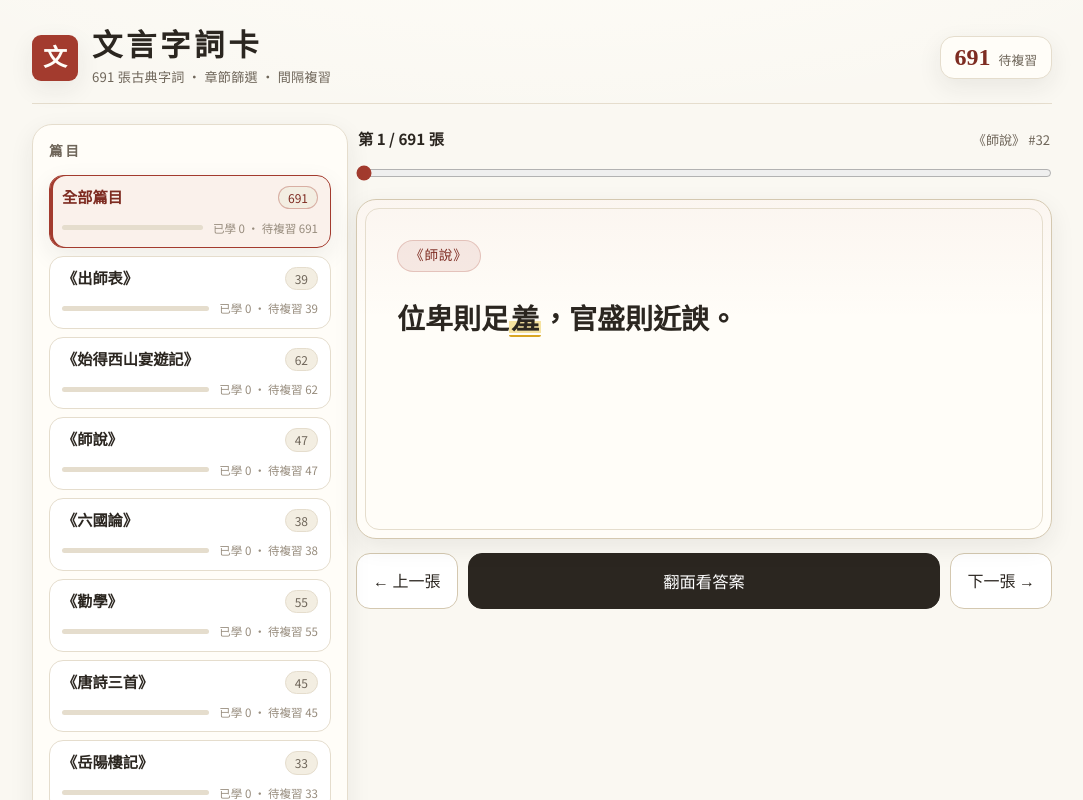
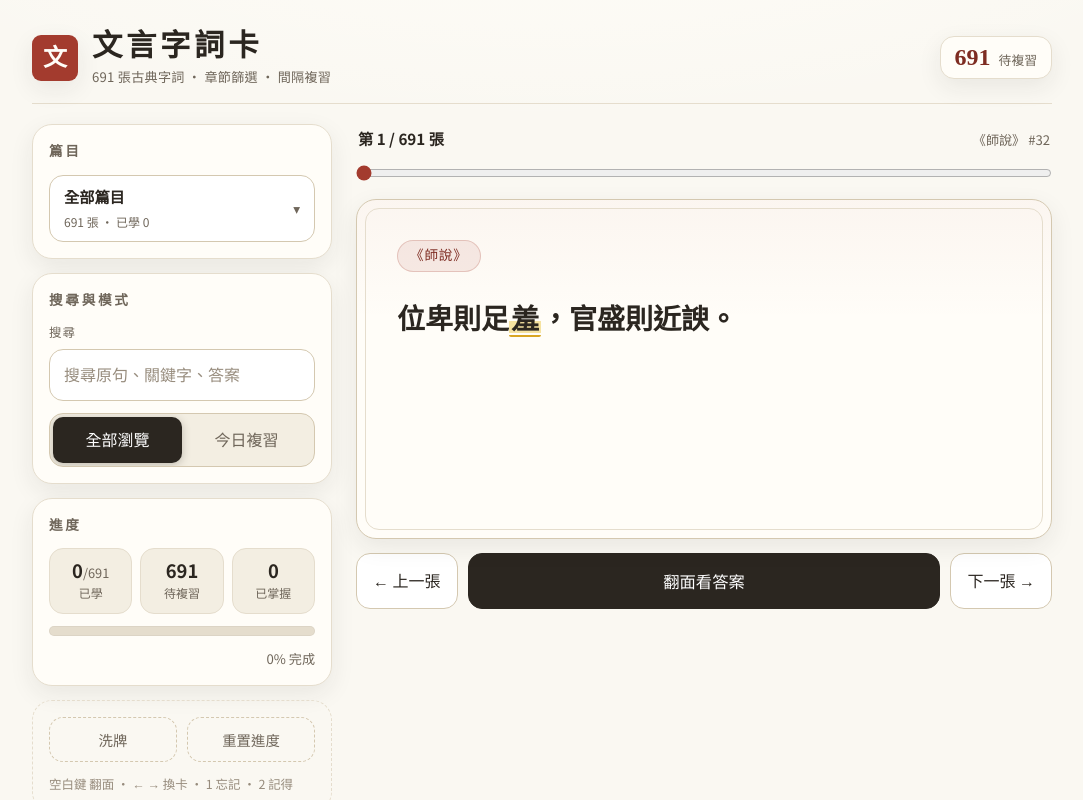
Before and after one commit to timothy0509/chinese-flashcards, a React (Vite) app: page / in a window 1280 px wide. Shown: the top 800 px of the page, without its empty margins (98-1181 px from the left). Built offline with nearby package versions, Linux system fonts and the light colour scheme.

Commit message:
Collapse text picker into compact dropdown menu

```diff
--- a/src/components/ChapterPicker.tsx
+++ b/src/components/ChapterPicker.tsx
@@ -1,3 +1,5 @@
+import { useEffect, useRef, useState } from "react";
+
 type Item = {
   name: string;
   count: number;
@@ -20,74 +22,120 @@ export default function ChapterPicker({
   totalLearned: number;
   totalDue: number;
 }) {
+  const [open, setOpen] = useState(false);
+  const [filter, setFilter] = useState("");
+  const rootRef = useRef<HTMLDivElement>(null);
+
+  const selected =
+    value === "全部"
+      ? { name: "全部篇目", count: totalCount, learned: totalLearned, due: totalDue }
+      : (() => {
+          const found = items.find((c) => c.name === value);
+          return found ?? { name: value, count: 0, learned: 0, due: 0 };
+        })();
+
+  const q = filter.trim();
+  const visible =
+    q === "" ? items : items.filter((c) => c.name.includes(q));
+
+  useEffect(() => {
+    if (!open) return;
+    function onDown(e: PointerEvent) {
+      if (rootRef.current && !rootRef.current.contains(e.target as Node)) {
+        setOpen(false);
+      }
+    }
+    function onKey(e: KeyboardEvent) {
+      if (e.key === "Escape") setOpen(false);
+    }
+    window.addEventListener("pointerdown", onDown);
+    window.addEventListener("keydown", onKey);
+    return () => {
+      window.removeEventListener("pointerdown", onDown);
+      window.removeEventListener("keydown", onKey);
+    };
+  }, [open ]);
+
   function pick(v: string) {
     onChange(v);
+    setOpen(false);
+    setFilter("");
   }
 
-  return (
-    <div className="chapter-list" role="listbox" aria-label="篇目選擇">
+  function row(name: string, count: number, learned: number, due: number, isAll: boolean) {
+    const v = isAll ? "全部" : name;
+    const label = isAll ? "全部篇目" : name;
+    return (
       <button
+        key={v}
         type="button"
         role="option"
-        aria-selected={value === "全部"}
-        className={`chapter-item${value === "全部" ? " selected" : ""}`}
-        onClick={() => pick("全部")}
+        aria-selected={value === v}
+        className={`chapter-item${value === v ? " selected" : ""}`}
+        onClick={() => pick(v)}
       >
         <span className="chapter-top">
-          <span className="chapter-name">全部篇目</span>
-          <span className="chapter-count">{totalCount}</span>
+          <span className="chapter-name">{label}</span>
+          <span className="chapter-count">{count}</span>
         </span>
         <span className="chapter-sub">
-          <span
-            className="chapter-bar"
-            aria-hidden="true"
-          >
+          <span className="chapter-bar" aria-hidden="true">
             <span
               className="chapter-fill"
               style={{
                 width:
-                  totalCount === 0
+                  count === 0
                     ? "0%"
-                    : `${Math.round((totalLearned / totalCount) * 100)}%`,
+                    : `${Math.round((learned / count) * 100)}%`,
               }}
             />
           </span>
           <span className="chapter-stat">
-            已學 {totalLearned} · 待複習 {totalDue}
+            已學 {learned} · 待複習 {due}
           </span>
         </span>
       </button>
-      {items.map((c) => (
-        <button
-          key={c.name}
-          type="button"
-          role="option"
-          aria-selected={value === c.name}
-          className={`chapter-item${value === c.name ? " selected" : ""}`}
-          onClick={() => pick(c.name)}
-        >
-          <span className="chapter-top">
-            <span className="chapter-name">{c.name}</span>
-            <span className="chapter-count">{c.count}</span>
+    );
+  }
+
+  return (
+    <div className="chapter-picker" ref={rootRef}>
+      <button
+        type="button"
+        className="chapter-trigger"
+        aria-haspopup="listbox"
+        aria-expanded={open}
+        onClick={() => setOpen((o) => !o)}
+      >
+        <span className="chapter-trigger-text">
+          <span className="chapter-name">{selected.name}</span>
+          <span className="chapter-trigger-sub">
+            {selected.count} 張 · 已學 {selected.learned}
           </span>
-          <span className="chapter-sub">
-            <span className="chapter-bar" aria-hidden="true">
-              <span
-                className="chapter-fill"
-                style={{
-                  width:
-                    c.count === 0
-                      ? "0%"
-                      : `${Math.round((c.learned / c.count) * 100)}%`,
-                }}
-              />
-            </span>
-            <span className="chapter-stat">
-              已學 {c.learned} · 待複習 {c.due}
-            </span>
-          </span>
-        </button>
-      ))}
+        </span>
+        <span className="chapter-chev" aria-hidden="true">
+          {open ? "▴" : "▾"}
+        </span>
+      </button>
+      {open && (
+        <div className="chapter-menu">
+          <input
+            className="chapter-filter"
+            type="search"
+            placeholder="篩選篇目"
+            aria-label="篩選篇目"
+            value={filter}
+            onChange={(e) => setFilter(e.target.value)}
+          />
+          <div className="chapter-list" role="listbox" aria-label="篇目選擇">
+            {row("全部篇目", totalCount, totalLearned, totalDue, true)}
+            {visible.map((c) => row(c.name, c.count, c.learned, c.due, false))}
+            {visible.length === 0 && (
+              <p className="chapter-none">沒有符合的篇目</p>
+            )}
+          </div>
+        </div>
+      )}
     </div>
   );
 }
--- a/src/index.css
+++ b/src/index.css
@@ -227,20 +227,93 @@ header h1 {
   border-color: var(--muted);
 }
 
-/* chapter picker */
+/* chapter picker: compact trigger with overlay menu */
+
+.chapter-picker {
+  position: relative;
+}
+
+.chapter-trigger {
+  width: 100%;
+  display: flex;
+  align-items: center;
+  justify-content: space-between;
+  gap: 10px;
+  min-height: 56px;
+  padding: 10px 14px;
+  border: 1px solid var(--line-strong);
+  border-radius: var(--radius);
+  background: #fff;
+  text-align: left;
+}
+
+.chapter-trigger:hover {
+  border-color: var(--muted);
+  box-shadow: var(--shadow);
+}
+
+.chapter-trigger-text {
+  display: grid;
+  gap: 1px;
+  min-width: 0;
+}
+
+.chapter-trigger-sub {
+  font-size: 0.75rem;
+  color: var(--muted);
+}
+
+.chapter-chev {
+  flex: none;
+  color: var(--muted);
+  font-size: 0.85rem;
+}
+
+.chapter-menu {
+  position: absolute;
+  top: calc(100% + 6px);
+  left: 0;
+  right: 0;
+  z-index: 30;
+  display: grid;
+  gap: 8px;
+  background: var(--card);
+  border: 1px solid var(--line-strong);
+  border-radius: var(--radius);
+  box-shadow: var(--shadow-lift);
+  padding: 10px;
+}
+
+.chapter-filter {
+  width: 100%;
+  min-height: 40px;
+  padding: 8px 10px;
+  border: 1px solid var(--line);
+  border-radius: 10px;
+  background: #fff;
+  color: var(--ink);
+}
 
 .chapter-list {
   display: grid;
-  gap: 8px;
+  gap: 6px;
+  max-height: 300px;
+  overflow-y: auto;
+}
+
+.chapter-none {
+  margin: 4px 2px;
+  font-size: 0.82rem;
+  color: var(--muted);
 }
 
 .chapter-item {
   display: grid;
-  gap: 8px;
+  gap: 6px;
   text-align: left;
-  padding: 10px 12px;
+  padding: 9px 10px;
   border: 1px solid var(--line);
-  border-radius: var(--radius);
+  border-radius: 10px;
   background: #fff;
   transition: border-color 0.15s ease, box-shadow 0.15s ease, background 0.15s ease;
 }
@@ -253,7 +326,7 @@ header h1 {
 .chapter-item.selected {
   border-color: var(--accent);
   background: rgba(163, 59, 46, 0.06);
-  box-shadow: inset 3px 0 0 var(--accent), var(--shadow);
+  box-shadow: inset 3px 0 0 var(--accent);
 }
 
 .chapter-top {
@@ -842,6 +915,8 @@ button {
 
   .field input,
   .chapter-item,
+  .chapter-trigger,
+  .chapter-filter,
   button {
     background: #2e2a27;
     color: var(--ink);
```
